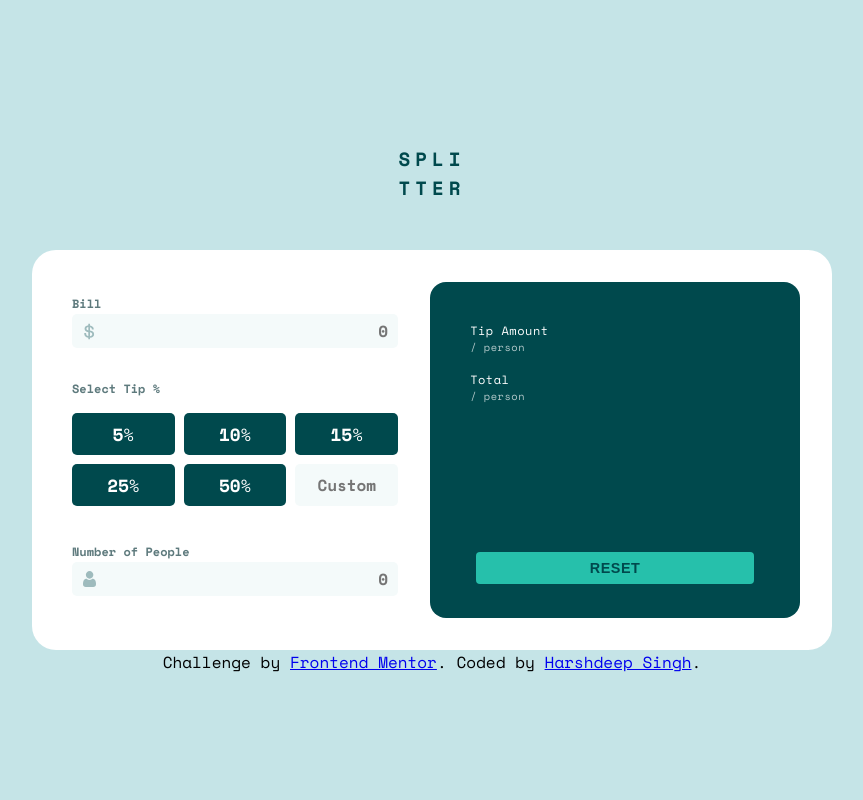
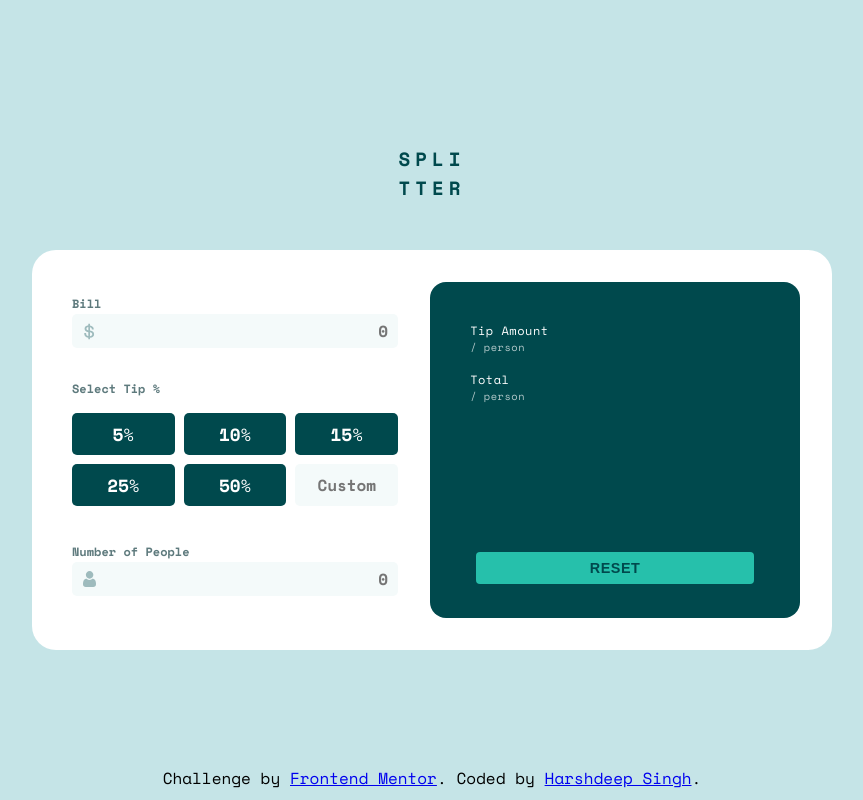
Before and after one commit to JunDevHarsh/tip-calculator, a plain HTML site: page index.html in a window 1280 px wide. Shown: the whole page, without its empty margins (208-1071 px from the left). Drawn offline with nearby package versions, Linux system fonts and the light colour scheme.

Commit message:
added footer styles

```diff
--- a/css/style.css
+++ b/css/style.css
@@ -226,6 +226,14 @@ body{
     cursor: pointer;
 }
 
+.attribution{
+    position: absolute;
+    width: 100%;
+    text-align: center;
+    bottom: 10px;
+    left: 0;
+}
+
 @media(max-width: 56.62rem){
     .heading-title{ margin: 2rem 0;}
     .calculator_box{
```
